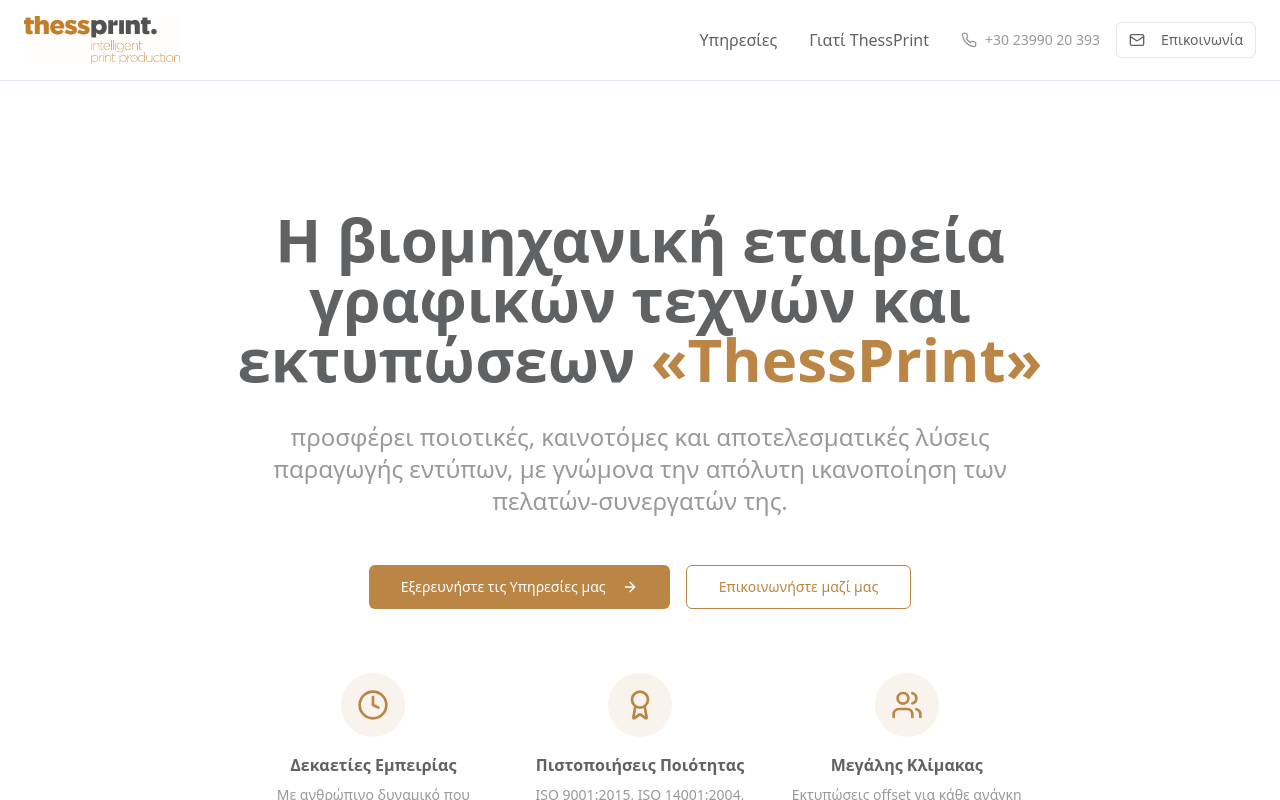
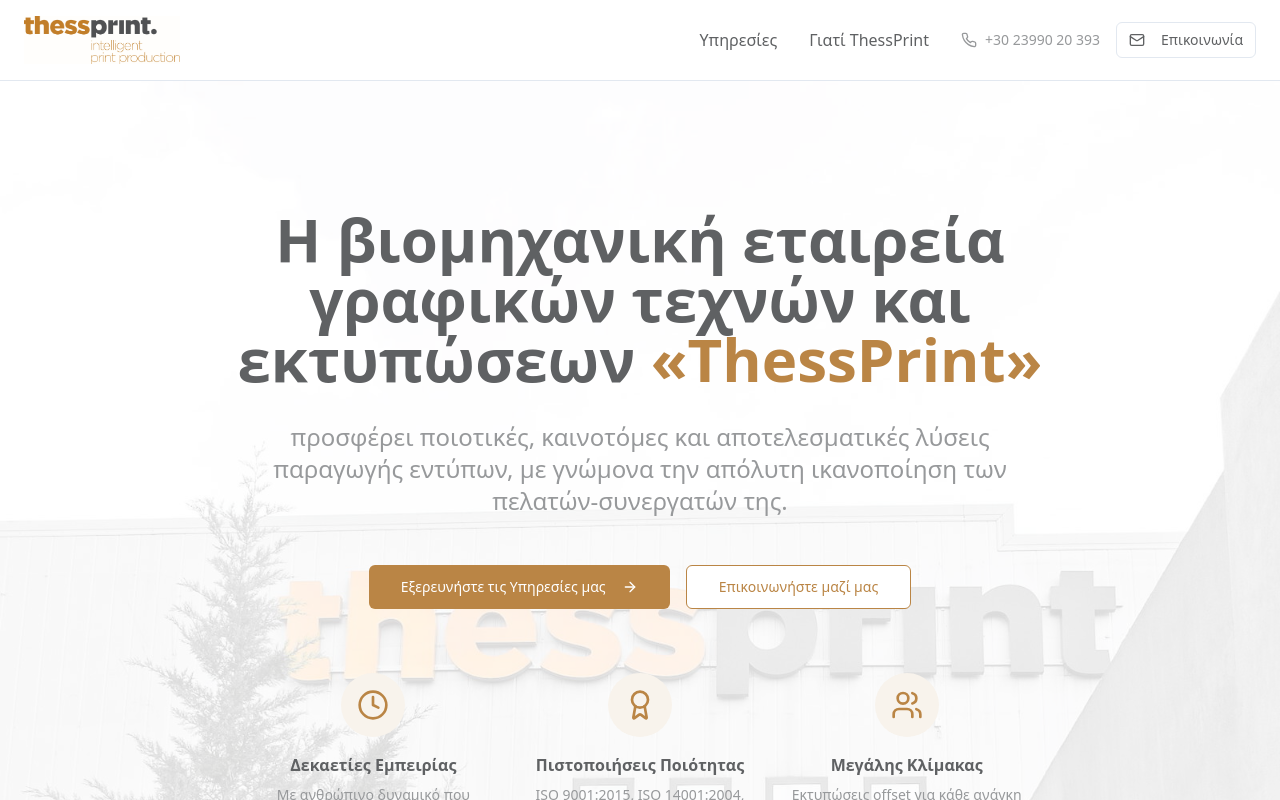
Before and after one commit to menekana/thessprint-digital-print, a React (Vite) app: page / in a window 1280 px wide. Shown: the top 800 px of the page. Built offline with nearby package versions, Linux system fonts and the light colour scheme.

Commit message:
Add hero image
Use the provided image for the hero section, ensuring the text remains readable.

```diff
--- a/src/components/HeroSection.tsx
+++ b/src/components/HeroSection.tsx
@@ -1,8 +1,16 @@
 import { Button } from "@/components/ui/button";
 import { ArrowRight, Award, Users, Clock } from "lucide-react";
 const HeroSection = () => {
-  return <section className="bg-background py-20 lg:py-32">
-      <div className="container mx-auto px-6">
+  return <section className="relative bg-background py-20 lg:py-32 overflow-hidden">
+      {/* Background Image */}
+      <div
+        className="absolute inset-0 bg-cover bg-center bg-no-repeat"
+        style={{ backgroundImage: "url('/lovable-uploads/bfbbc7bd-22e7-4f54-abba-a0bbc99c53ef.png')" }}
+      />
+      {/* Overlay for text readability */}
+      <div className="absolute inset-0 bg-background/85" />
+
+      <div className="container mx-auto px-6 relative z-10">
         <div className="max-w-4xl mx-auto text-center">
           <h1 className="text-4xl lg:text-6xl font-bold text-foreground mb-8 leading-tight">
             Η βιομηχανική εταιρεία γραφικών τεχνών και εκτυπώσεων{" "}
```
Also changed, not shown: public/lovable-uploads/bfbbc7bd-22e7-4f54-abba-a0bbc99c53ef.png (added).
